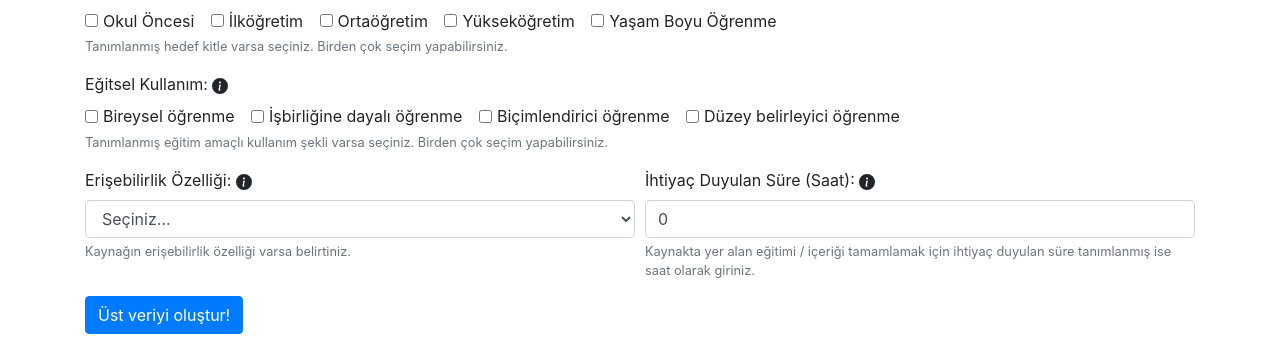
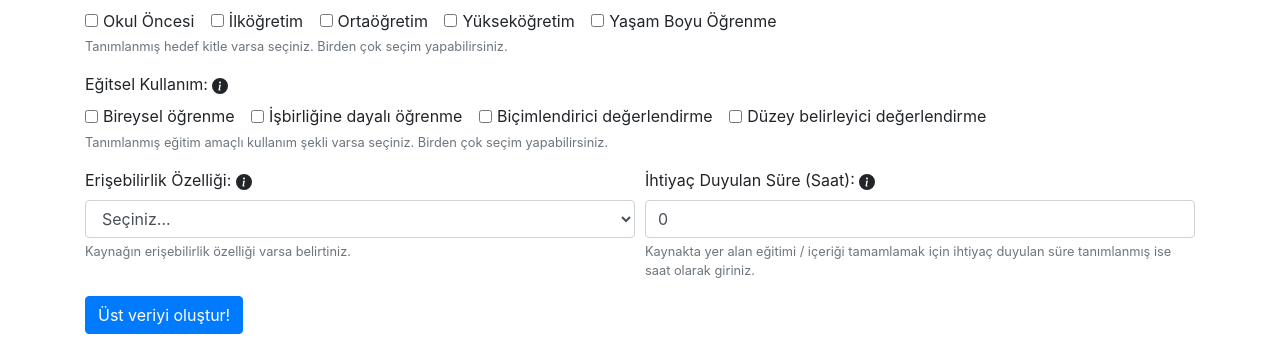
Before and after one commit to orcunmadran/net.acikders.web, a Django app: page /form/ in a window 1280 px wide. Shown: the part 1420-1758 px from the top of the page. Run offline with Django 3.2, Linux system fonts and the light colour scheme; some libraries are stand-ins or nearby versions.

Commit message:
Update form.html
Biçimlendirici değerlendirme ve düzey belirleyici değerlendirme olarak ilgili alanlar güncellendi.

```diff
--- a/django/templates/form.html
+++ b/django/templates/form.html
@@ -270,11 +270,11 @@
         </div>
         <div class="form-check form-check-inline">
           <input class="form-check-input" type="checkbox" id="educationalUseC" value="Biçimlendirici öğrenme">
-          <label class="form-check-label" for="educationalUseC">Biçimlendirici öğrenme</label>
+          <label class="form-check-label" for="educationalUseC">Biçimlendirici değerlendirme</label>
         </div>
         <div class="form-check form-check-inline">
           <input class="form-check-input" type="checkbox" id="educationalUseD" value="Düzey belirleyici öğrenme">
-          <label class="form-check-label" for="educationalUseD">Düzey belirleyici öğrenme</label>
+          <label class="form-check-label" for="educationalUseD">Düzey belirleyici değerlendirme</label>
         </div>
       <small id="educationalUseHelp" class="form-text text-muted">Tanımlanmış eğitim amaçlı kullanım şekli varsa seçiniz. Birden çok seçim yapabilirsiniz.</small>
       </div>
```
